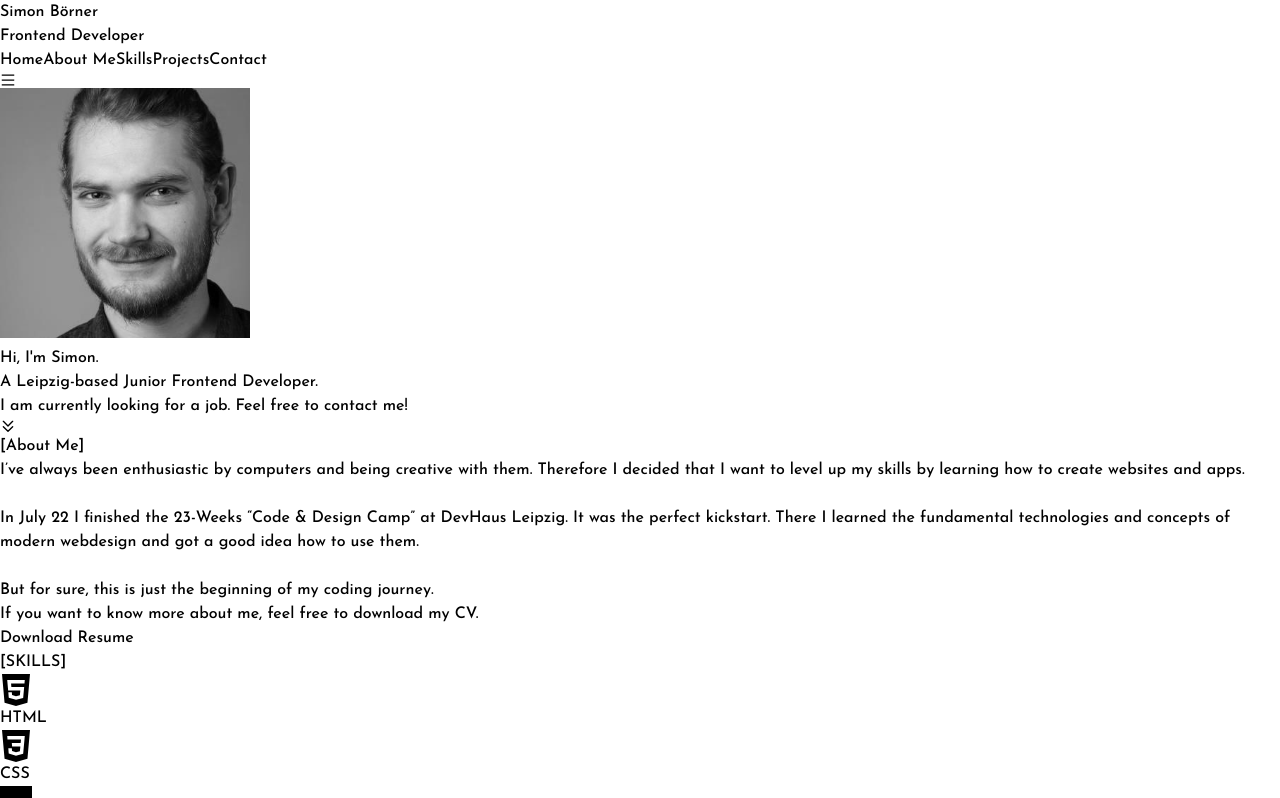
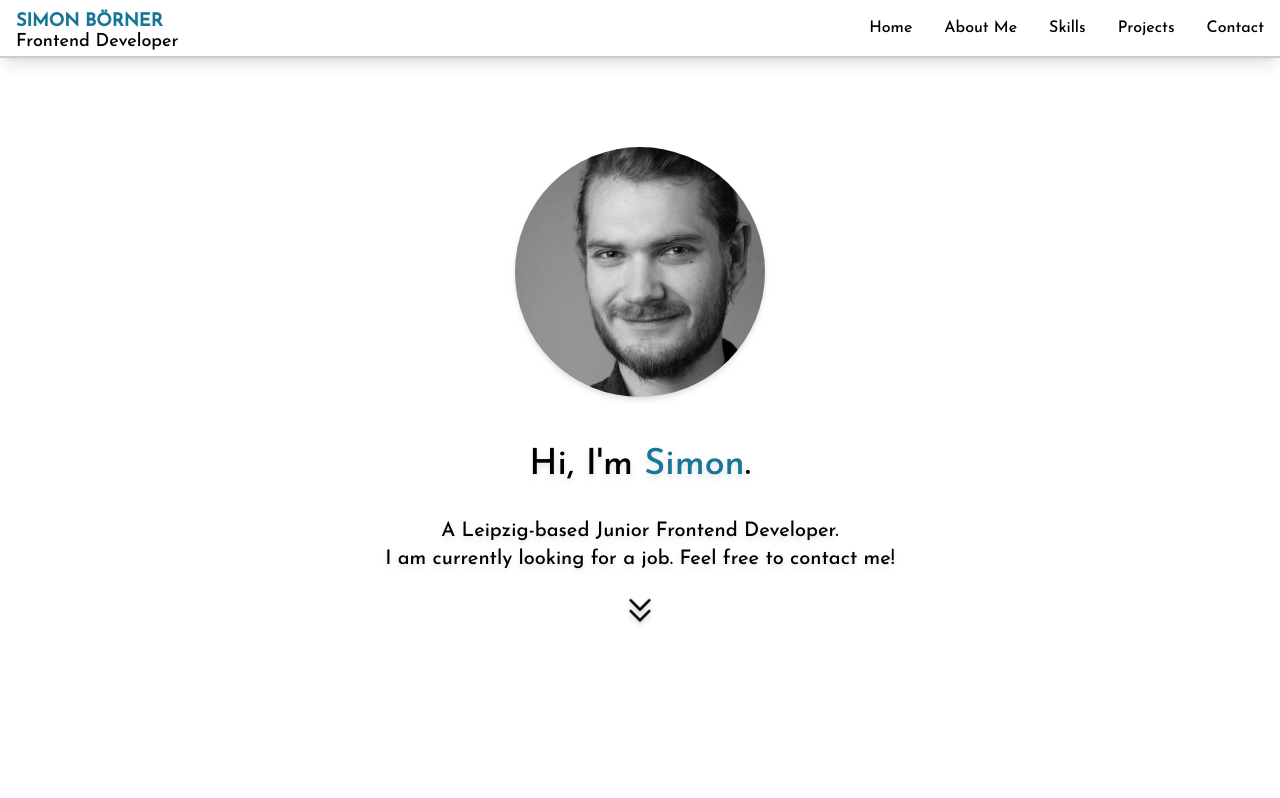
Before and after one commit to SimonBoerner/portfolio-nextjs, a Next.js app: page / in a window 1280 px wide. Shown: the top 798 px of the page. Built offline with nearby package versions, Linux system fonts and the light colour scheme.

Commit message:
fix tailwind config

```diff
--- a/tailwind.config.js
+++ b/tailwind.config.js
@@ -1,9 +1,8 @@
 /** @type {import('tailwindcss').Config} */
 module.exports = {
-  purge: ["./components/**/*.{js,ts,jsx,tsx}", "./pages/**/*.{js,ts,jsx,tsx}"],
   content: [
     "./pages/**/*.{js,ts,jsx,tsx}",
-    "./components/**/*.{js,ts,jsx,tsx}",
+    "./Components/**/*.{js,ts,jsx,tsx}",
   ],
   theme: {
     extend: {},
```
